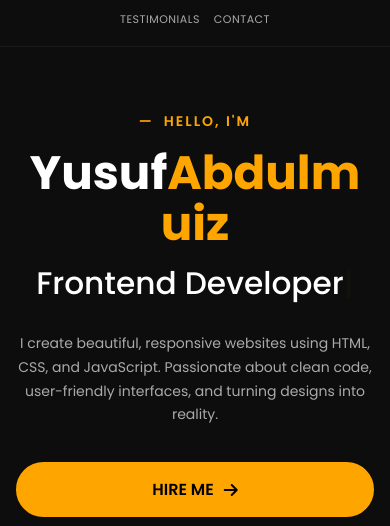
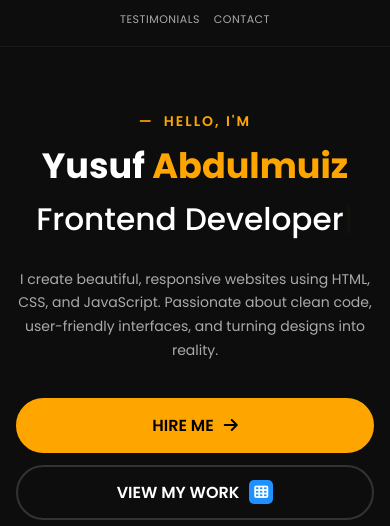
Before and after one commit to YusDev23/My-Portfolio, a plain HTML site: page index.html in a window 390 px wide. Shown: the part 102-628 px from the top of the page. Drawn offline with nearby package versions, Linux system fonts and the light colour scheme.

Commit message:
fix Abdulmuiz name wrapping

```diff
--- a/My Portfolio.css
+++ b/My Portfolio.css
@@ -1245,8 +1245,8 @@
     }
 
     .hero-content h1 {
-        font-size: clamp(38px, 12vw, 50px);
-        overflow-wrap: anywhere;
+        font-size: clamp(28px, 9vw, 50px);
+        white-space: nowrap;
     }
 
     .hero-content h2,
```
Also changed, not shown: index.html (+1 -1 lines).
